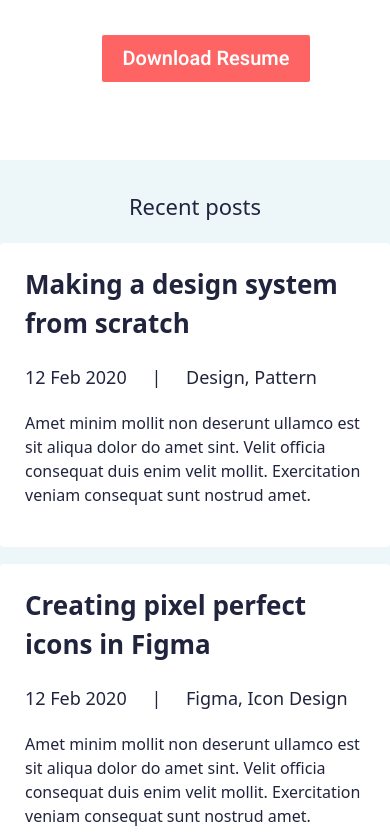
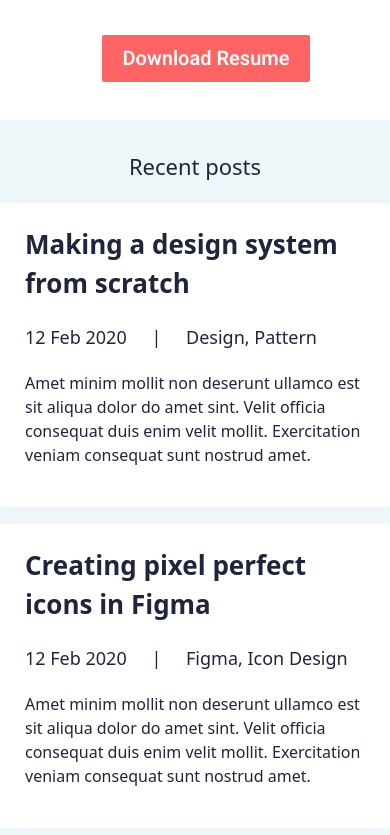
Before and after one commit to Ctuanphuong/WE2022-Assignment, a website built with Vite: page index.html in a window 390 px wide. Shown: the part 569-1404 px from the top of the page. Built offline with nearby package versions, Linux system fonts and the light colour scheme.

Commit message:
update code

```diff
--- a/index.html
+++ b/index.html
@@ -60,7 +60,7 @@
             </div>
         </div>
     </div>
-    <div class="bg-[#EDF7FA] mt-[70px] py-[30px] text-[#21243D] ">
+    <div class="bg-[#EDF7FA] mt-[30px] md:mt-[70px] py-[30px] text-[#21243D] ">
         <div class="md:flex md:justify-between max-w-5xl mx-auto ">
             <p class="font-normal text-[22px] mb-[20px] text-center">Recent posts</p>
             <a href=" ">
```
